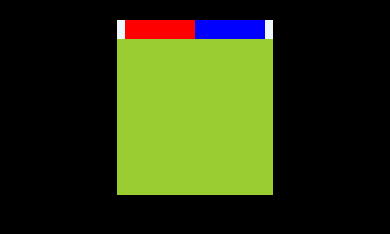
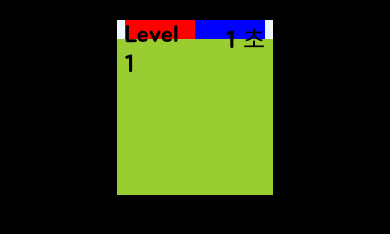
Before and after one commit to yuyeon329/eye-test-fe-toy-project, a plain HTML site: page index.html in a window 390 px wide. Drawn offline with Linux system fonts and the light colour scheme.

Commit message:
update game info

```diff
--- a/index.html
+++ b/index.html
@@ -6,8 +6,8 @@
     <meta name="viewport" content="width=device-width", aria-invalid="1.0">
     <script defer src="main.js"></script>
     <link rel="preconnect" href="https://fonts.googleapis.com">
-<link rel="preconnect" href="https://fonts.gstatic.com" crossorigin>
-<link href="https://fonts.googleapis.com/css2?family=Anton&family=Jua&display=swap" rel="stylesheet">
+    <link rel="preconnect" href="https://fonts.gstatic.com" crossorigin>
+    <link href="https://fonts.googleapis.com/css2?family=Anton&family=Jua&display=swap" rel="stylesheet">
     <link rel="stylesheet" href="main.css">
     <title>Eye Test</title>
   </head>
@@ -17,10 +17,16 @@
       <div class="inner">
         <div class="info">
           <div class="level">
-
+            Level
+            <span class="level_html">
+              1
+            </span>
           </div>
           <div class="sec">
-
+            <span class="sec_html">
+              1
+            </span>
+            초
           </div>
         </div>
         <div class="gameboard">
--- a/main.css
+++ b/main.css
@@ -2,6 +2,13 @@ body {
   font-family: 'Jua', 'Anton', sans-serif;
   background-color: black;
   padding: 3vw;
+  font-size: 2.5em;
+}
+
+@media only screen and (max-width: 900px){
+  body {
+    font-size: 1.5em;
+  }
 }
 
 .wrapper {
@@ -30,6 +37,7 @@ body {
   background-color: blue;
   width : 18vw;
   height : 5vw;
+  text-align: right;
 }
 
 .gameboard {
```
